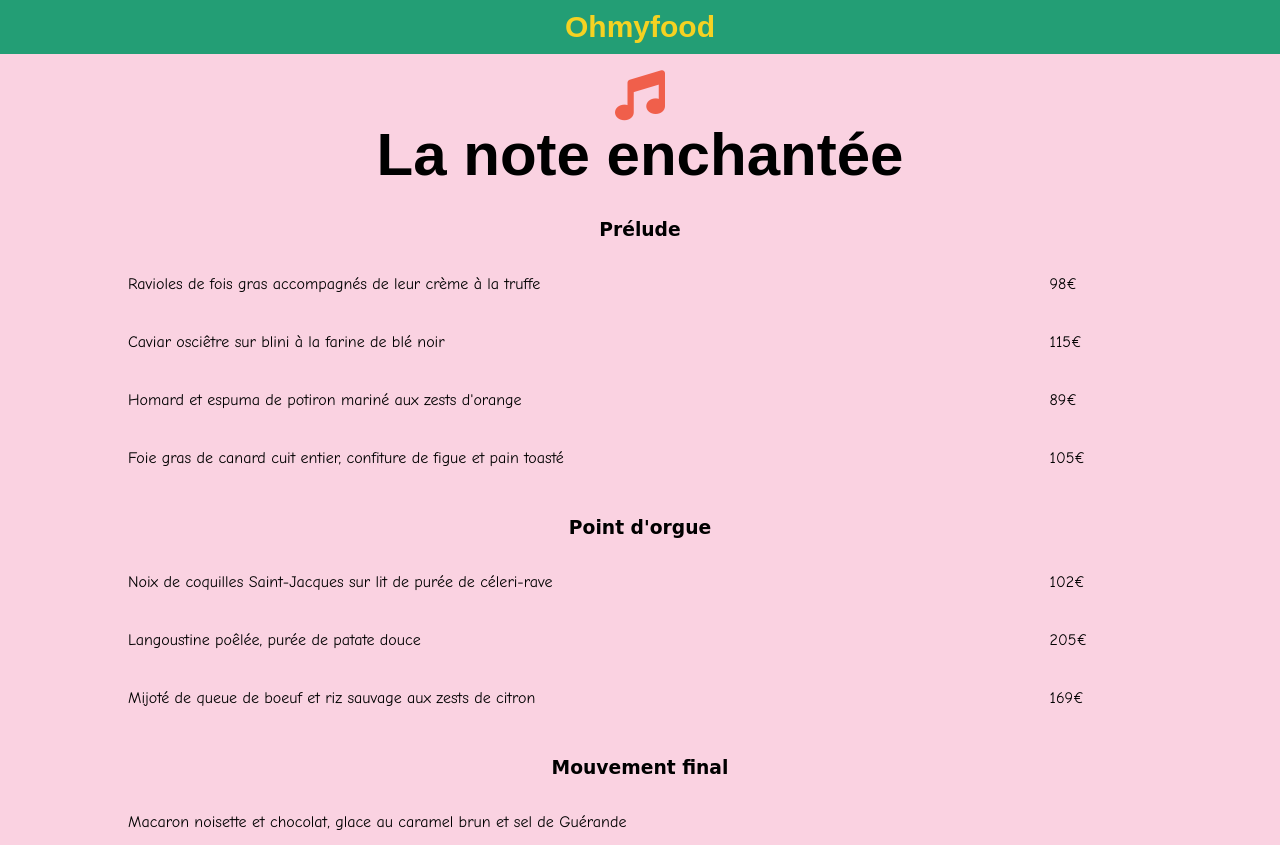
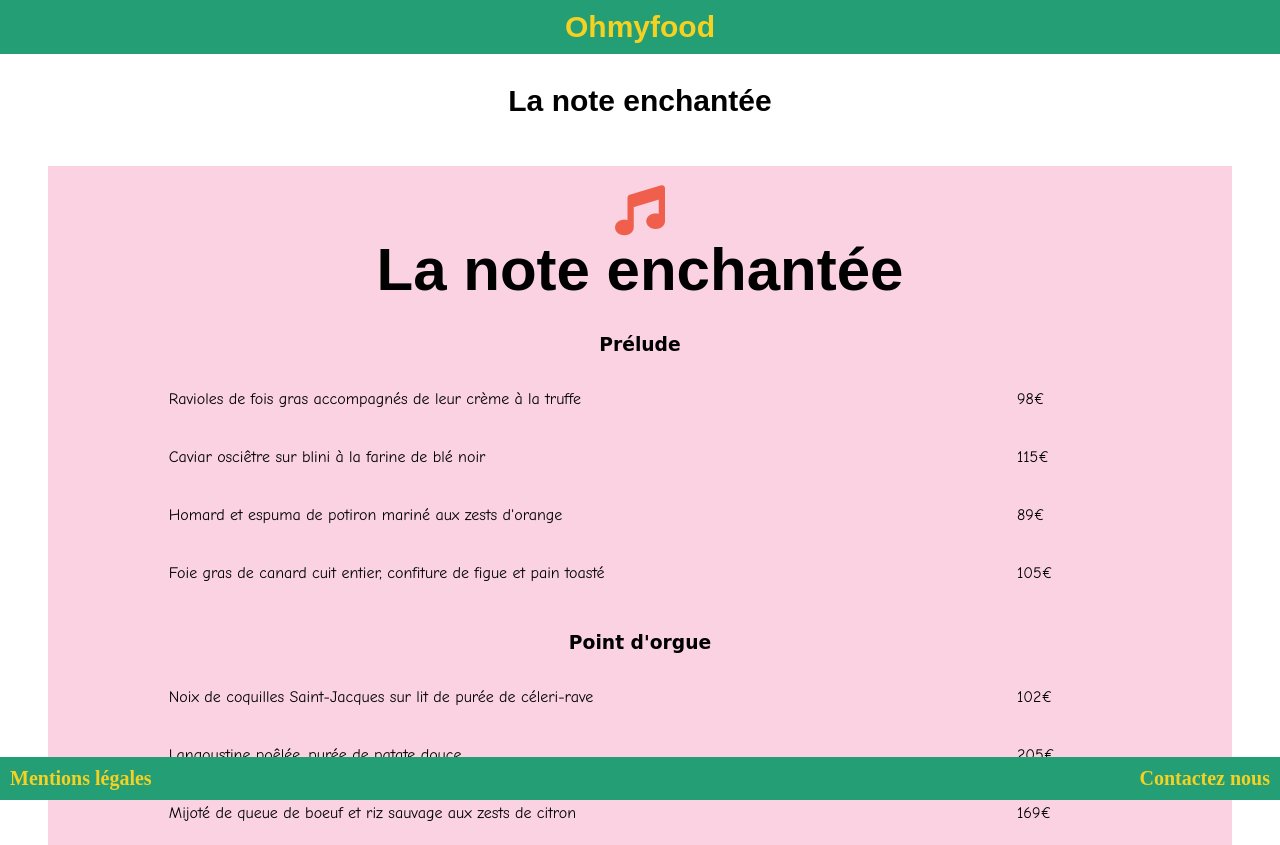
Before and after one commit to soraya16/projet_03, a plain HTML site: page Lanote/Lanote.html in a window 1280 px wide. Shown: the top 845 px of the page. Drawn offline with Linux system fonts and the light colour scheme; a web font is replaced by a local one.

Commit message:
Liens ajoutés, Centrer les petits menus, footer en position:fixed,les menus encaderés

```diff
--- a/Lanote/Lanote.html
+++ b/Lanote/Lanote.html
@@ -8,6 +8,7 @@
 		<title>La note enchantée</title>
 		<script src="https://kit.fontawesome.com/051ee72b86.js" crossorigin="anonymous"></script>
 	</head>
+
 	<body>
 
 		<main>
@@ -15,6 +16,15 @@
 			<header>
 				<h1 id="haut">Ohmyfood</h1>
 			</header>
+
+
+			<section>
+				<div>
+					<h1>La note enchantée</h1>
+				</div>
+			</section>
+
+			<section>
 
 				<article id="letout">
 
@@ -25,7 +35,7 @@
 						</div>
 
 						<div>
-						<h1 id="lanote">La note enchantée</h1>
+							<h2 id="lanote">La note enchantée</h2>
 						</div>
 
 					</header>
@@ -102,6 +112,10 @@
 
 				</article>
 
+			</section>
+
+
+
 			<footer id="bas">
 
 				<div id="mention">
--- a/Lanote/laNote.css
+++ b/Lanote/laNote.css
@@ -18,8 +18,17 @@
 }
 
 /* article*/
+
+h1{
+	text-align: center;
+	font-size: 30px;
+	margin-bottom: 1em;
+	font-family: sans-serif;
+}
 #letout{
 	background-color: #FAD2E1;
+	margin: 3em;
+	border: solid #FAD2E1;
 }
 
 
@@ -77,8 +86,12 @@
 	display: flex;
 	font-size: 20px;
 	background-color: #239E75;
-	padding-top: 8px;
-	padding-bottom: 8px;
+	padding-top: 10px;
+	padding-bottom: 10px;
+	position: fixed;
+    bottom: 0;
+    left: 0;
+    right: 0;
 
 }
 
--- a/Ledelice/leDelice.css
+++ b/Ledelice/leDelice.css
@@ -41,6 +41,7 @@
 	display: flex;
 	padding: 20px;
 	font-family: 'Inder', sans-serif;
+	margin-bottom: 2em;
 
 }
 .norriture{
@@ -62,7 +63,10 @@
 	background-color: #239E75;
 	padding-top: 8px;
 	padding-bottom: 8px;
-	margin-top: 2em;
+	position: fixed;
+    bottom: 0;
+    left: 0;
+    right: 0;
 }
 
 #mention{
--- a/laPalette/laPalette.css
+++ b/laPalette/laPalette.css
@@ -62,7 +62,10 @@
 	background-color: #239E75;
 	padding-top: 8px;
 	padding-bottom: 8px;
-	margin-top: 2em;
+	position: fixed;
+    bottom: 0;
+    left: 0;
+    right: 0;
 }
 
 #mention{
--- a/leChic/leChic.css
+++ b/leChic/leChic.css
@@ -21,6 +21,8 @@
 
 #leTout{
 	background-color: #FDF3F9;
+	margin: 3em;
+	border: solid #FDF3F9;
 }
 
 
@@ -74,7 +76,10 @@
 	background-color: #239E75;
 	padding-top: 8px;
 	padding-bottom: 8px;
-	margin-top: 2em;
+	position: fixed;
+    bottom: 0;
+    left: 0;
+    right: 0;
 }
 
 #mention{
--- a/menu/menu.css
+++ b/menu/menu.css
@@ -36,8 +36,14 @@ header{
 	margin: auto ;
 	margin-bottom: 3em;
 	box-shadow: 2px 2px 2px 2px #C6C5C6;
+	display: table;
 
 }
+.inner{
+	display: table-cell;
+	vertical-align: middle;
+}
+
 #laNote{
 	background-color: #FAD2E1;
 	font-family: karumbi, cursive;
@@ -65,6 +71,7 @@ header{
 	background-color: #239E75;
 	font-family: Manjari Thin, sans-serif;
 	border-radius: 10px;
+	margin-bottom: 3em;
 }
 
 /*Footer*/
@@ -76,7 +83,10 @@ header{
 	background-color: #239E75;
 	padding-top: 8px;
 	padding-bottom: 8px;
-	margin-top: 2em;
+	position: fixed;
+    bottom: 0;
+    left: 0;
+    right: 0;
 }
 
 #mention{
```
Also changed, not shown: menu/index.html (+17 -1 lines), Ledelice/leDelice.html (renamed from Ledelice/Le_delice_des_papilles.html). Lines whose indentation alone changed are shown as unchanged.
